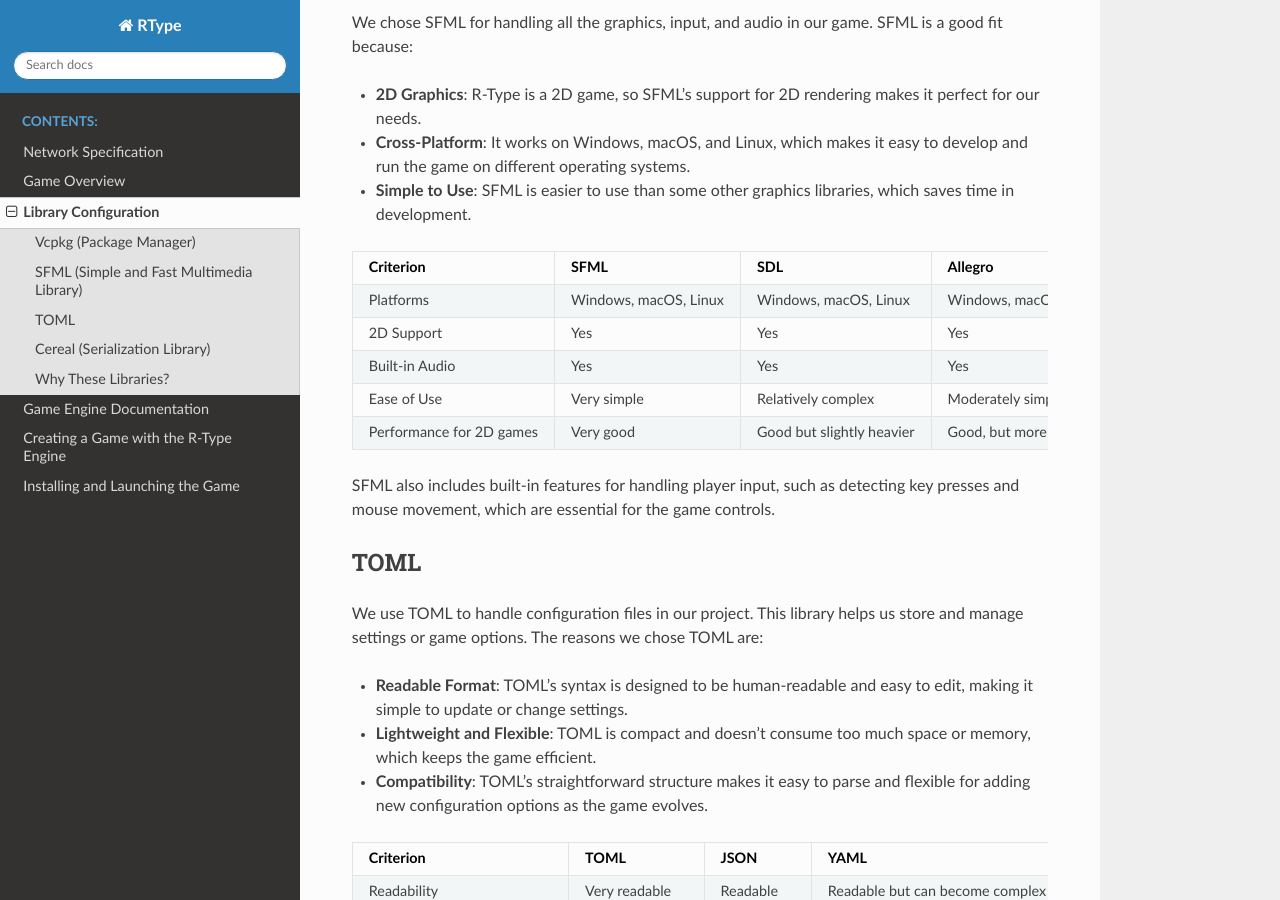
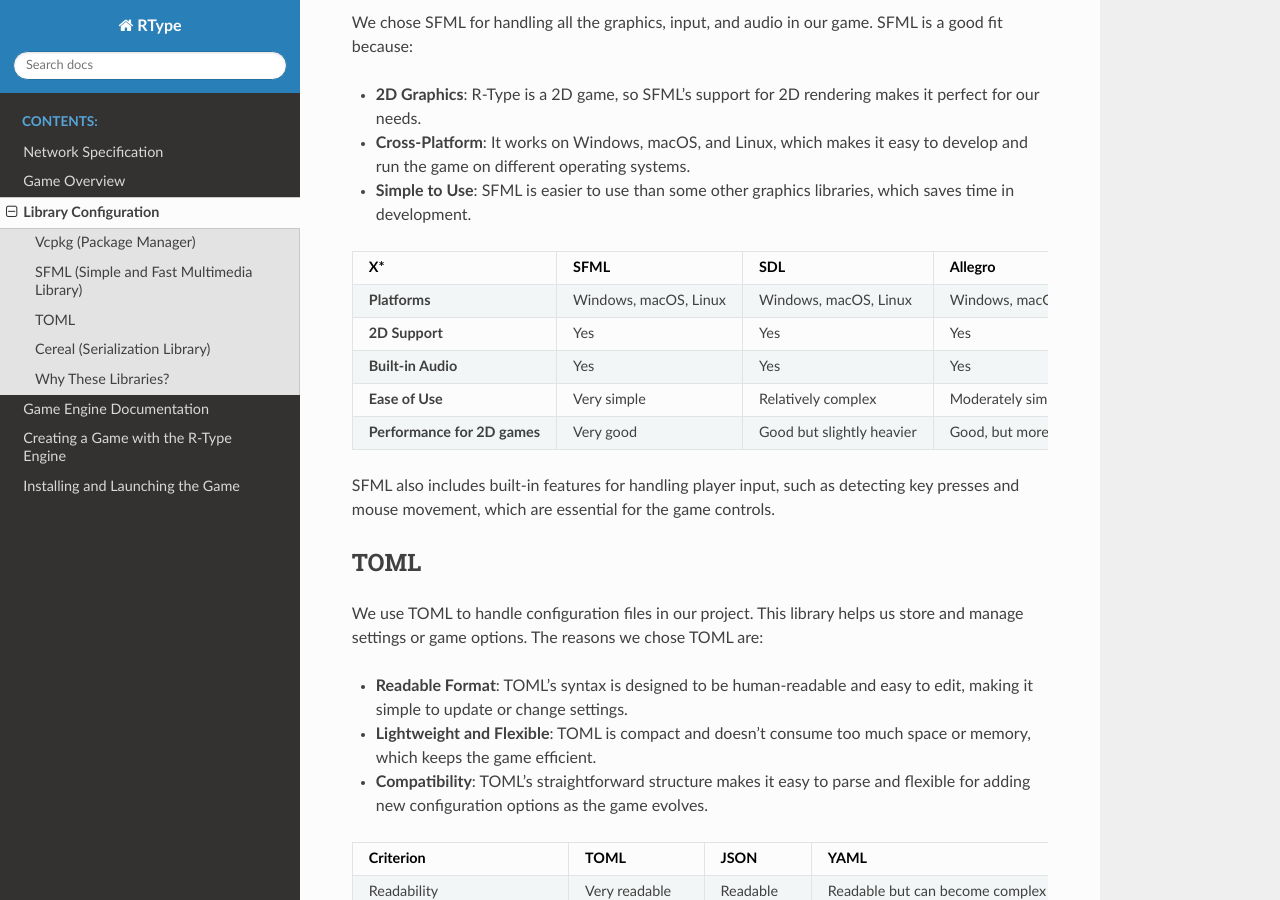
Before and after one commit to PokeZappy/rtype-documentation, a Sphinx documentation site: the page built from source/lib_configuration.rst, in a window 1280 px wide and 900 px high, scrolled down 796 px. Built offline with Sphinx 7.4.7 and the Read the Docs theme 3.1.0, drawn with Linux system fonts in a browser that asks for light colours.

Commit message:
feat: benchmark fix

```diff
--- a/source/lib_configuration.rst
+++ b/source/lib_configuration.rst
@@ -51,27 +51,27 @@
 .. list-table::
    :header-rows: 1
 
-   * - Criterion
-     - SFML
-     - SDL
-     - Allegro
-   * - Platforms
+   * - **X***
+     - **SFML**
+     - **SDL**
+     - **Allegro**
+   * - **Platforms**
      - Windows, macOS, Linux
      - Windows, macOS, Linux
      - Windows, macOS, Linux
-   * - 2D Support
+   * - **2D Support**
      - Yes
      - Yes
      - Yes
-   * - Built-in Audio
+   * - **Built-in Audio**
      - Yes
      - Yes
      - Yes
-   * - Ease of Use
+   * - **Ease of Use**
      - Very simple
      - Relatively complex
      - Moderately simple
-   * - Performance for 2D games
+   * - **Performance for 2D games**
      - Very good
      - Good but slightly heavier
      - Good, but more focused on simple 2D
```
